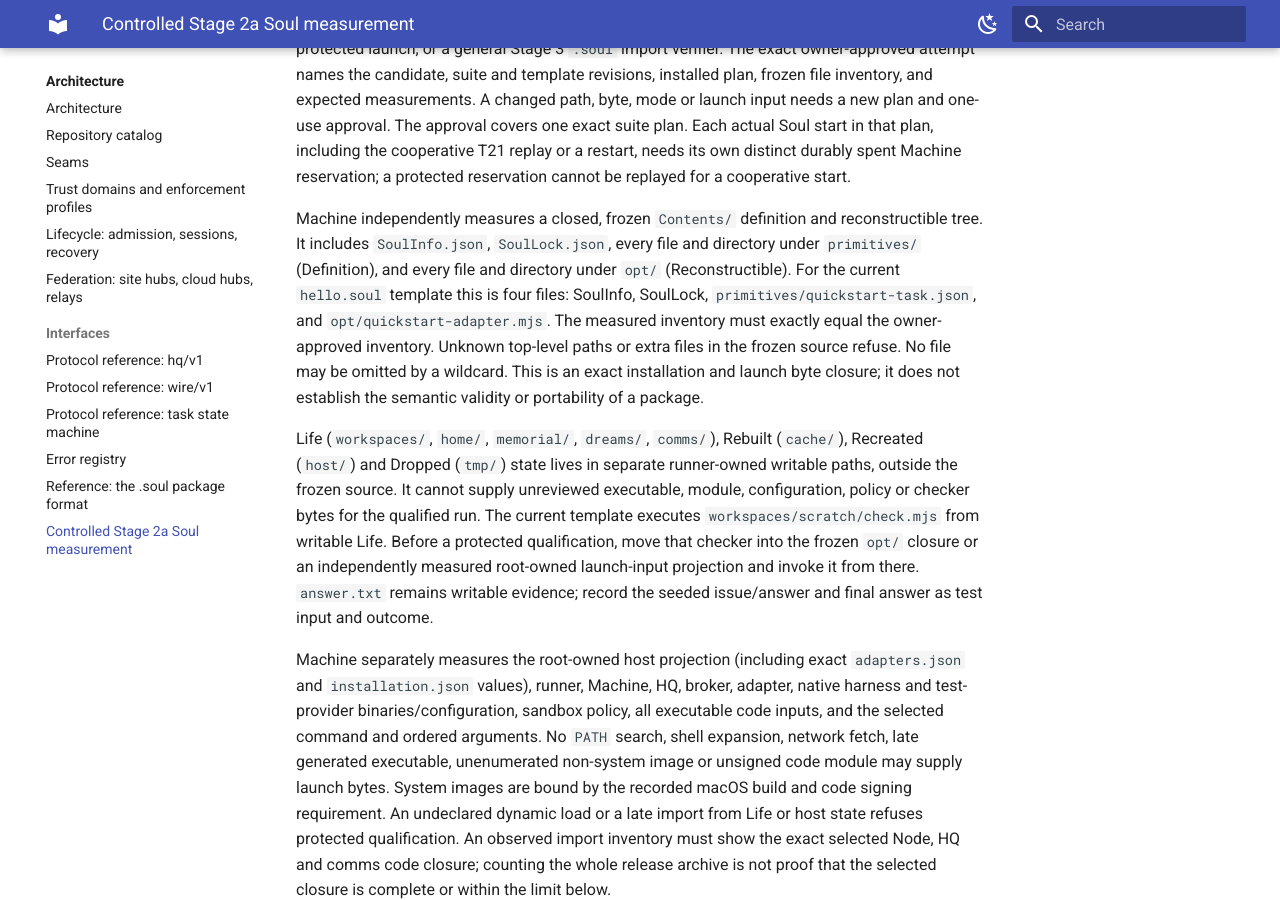
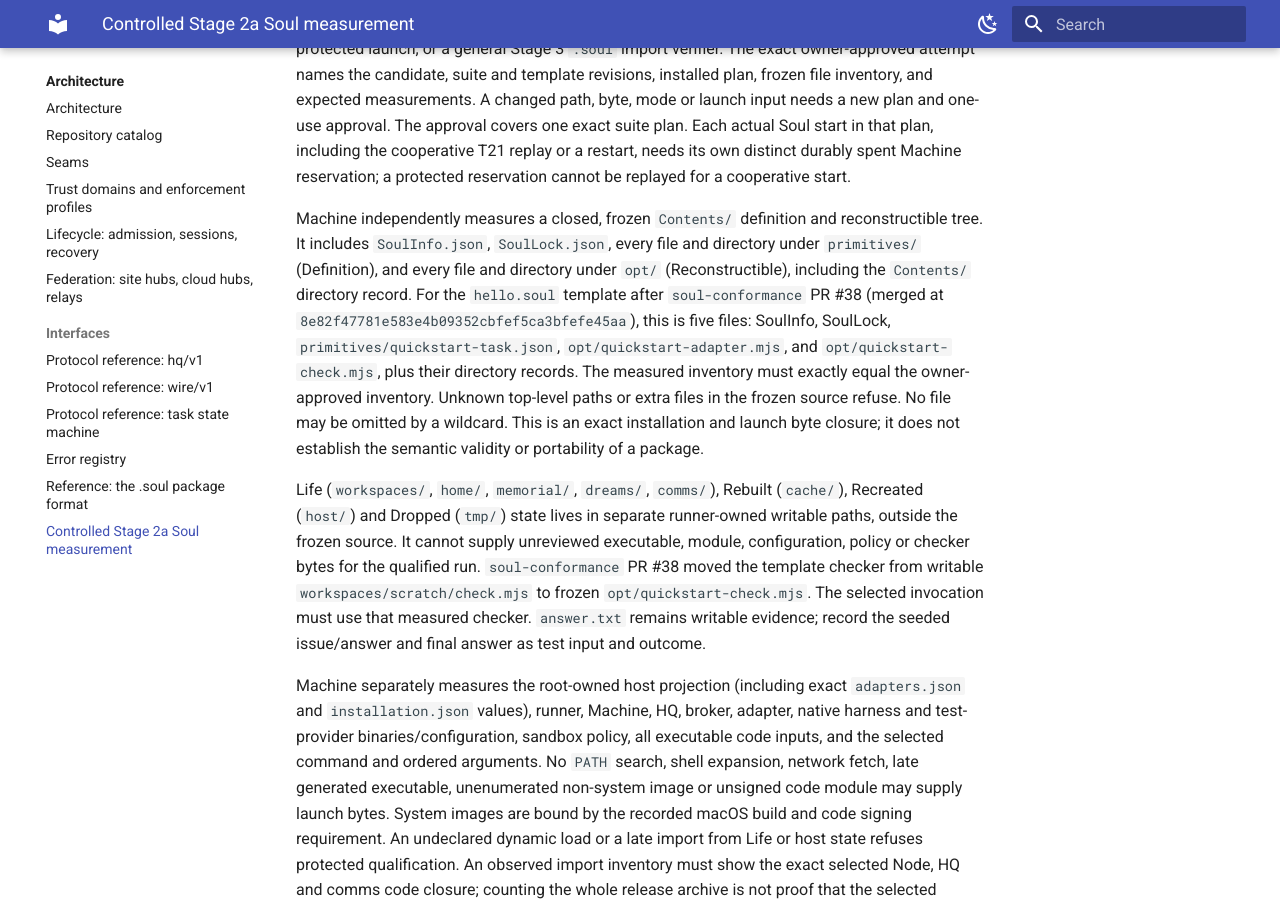
Before and after one commit to true-line/agent-bot-platform, an MkDocs documentation site: the page built from docs/03-architecture/interfaces/stage2a-measurement.md, in a window 1280 px wide and 900 px high, scrolled down 310 px. Built offline with MkDocs 1.6.1 and Material for MkDocs 9.7.7, drawn with Linux system fonts in a browser that asks for light colours.

Commit message:
docs: align Stage 2a hello fixture inventory with merged checker (#116)
Agent-Identity: agent_76e9bfc8-d740-4ebe-b122-e43fa2cecf71

Co-authored-by: trueline-codex-agent[bot] <325086705+trueline-codex-agent[bot]@users.noreply.github.com>
Co-authored-by: solid-owl-71 <agent_76e9bfc8-d740-4ebe-b122-e43fa2cecf71@souls.agent-bot.invalid>

```diff
--- a/docs/03-architecture/interfaces/stage2a-measurement.md
+++ b/docs/03-architecture/interfaces/stage2a-measurement.md
@@ -28,9 +28,12 @@ for a cooperative start.
 Machine independently measures a closed, frozen `Contents/` definition and
 reconstructible tree. It includes `SoulInfo.json`, `SoulLock.json`, every file
 and directory under `primitives/` (Definition), and every file and directory
-under `opt/` (Reconstructible). For the current `hello.soul` template this is
-four files: SoulInfo, SoulLock, `primitives/quickstart-task.json`, and
-`opt/quickstart-adapter.mjs`. The measured inventory must exactly equal the
+under `opt/` (Reconstructible), including the `Contents/` directory record.
+For the `hello.soul` template after `soul-conformance` PR #38 (merged at
+`8e82f47781e583e4b09352cbfef5ca3bfefe45aa`), this is five files:
+SoulInfo, SoulLock, `primitives/quickstart-task.json`,
+`opt/quickstart-adapter.mjs`, and `opt/quickstart-check.mjs`, plus their
+directory records. The measured inventory must exactly equal the
 owner-approved inventory. Unknown top-level paths or extra files in the
 frozen source refuse. No file may be omitted by a wildcard. This is an exact
 installation and launch byte closure; it does not establish the semantic
@@ -40,11 +43,11 @@ Life (`workspaces/`, `home/`, `memorial/`, `dreams/`, `comms/`), Rebuilt
 (`cache/`), Recreated (`host/`) and Dropped (`tmp/`) state lives in separate
 runner-owned writable paths, outside the frozen source. It cannot supply
 unreviewed executable, module, configuration, policy or checker bytes for the
-qualified run. The current template executes `workspaces/scratch/check.mjs`
-from writable Life. Before a protected qualification, move that checker into
-the frozen `opt/` closure or an independently measured root-owned launch-input
-projection and invoke it from there. `answer.txt` remains writable evidence;
-record the seeded issue/answer and final answer as test input and outcome.
+qualified run. `soul-conformance` PR #38 moved the template checker from
+writable `workspaces/scratch/check.mjs` to frozen
+`opt/quickstart-check.mjs`. The selected invocation must use that measured
+checker. `answer.txt` remains writable evidence; record the seeded
+issue/answer and final answer as test input and outcome.
 
 Machine separately measures the root-owned host projection (including exact
 `adapters.json` and `installation.json` values), runner, Machine, HQ, broker,
```
